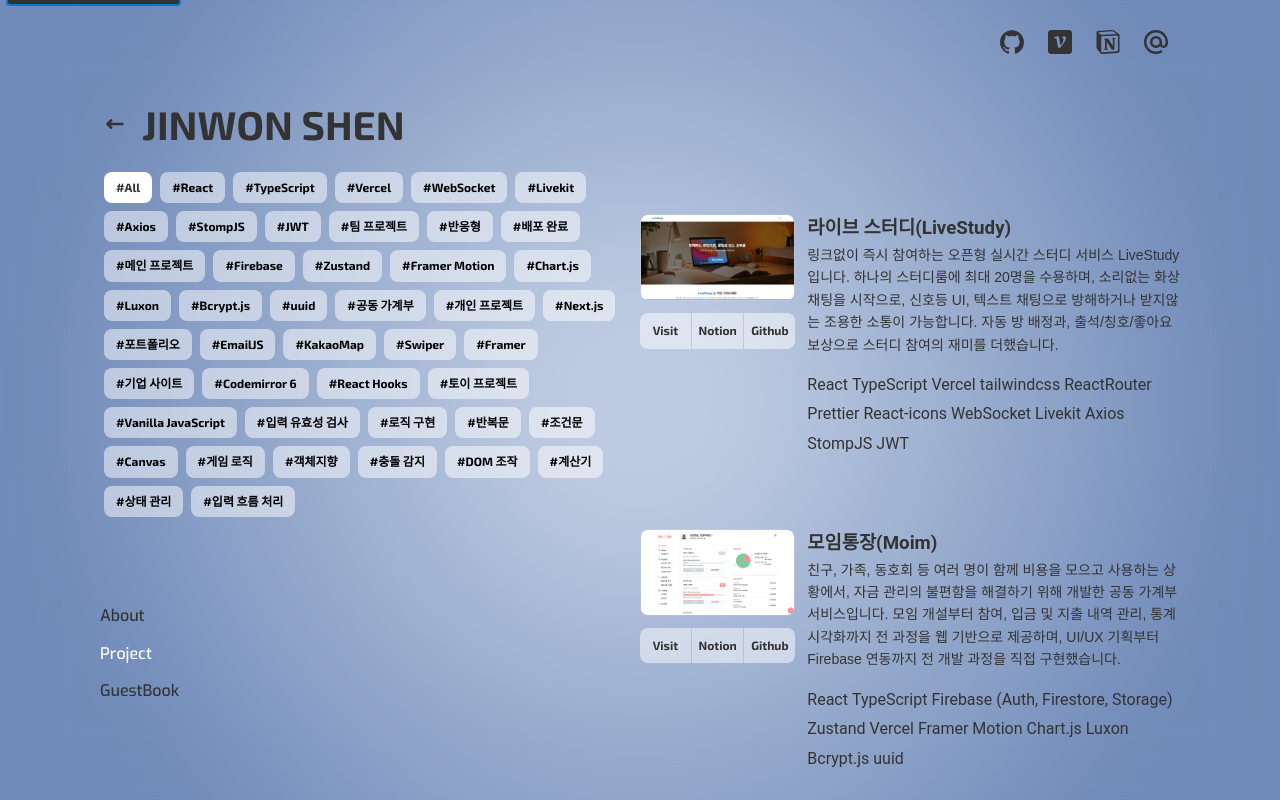
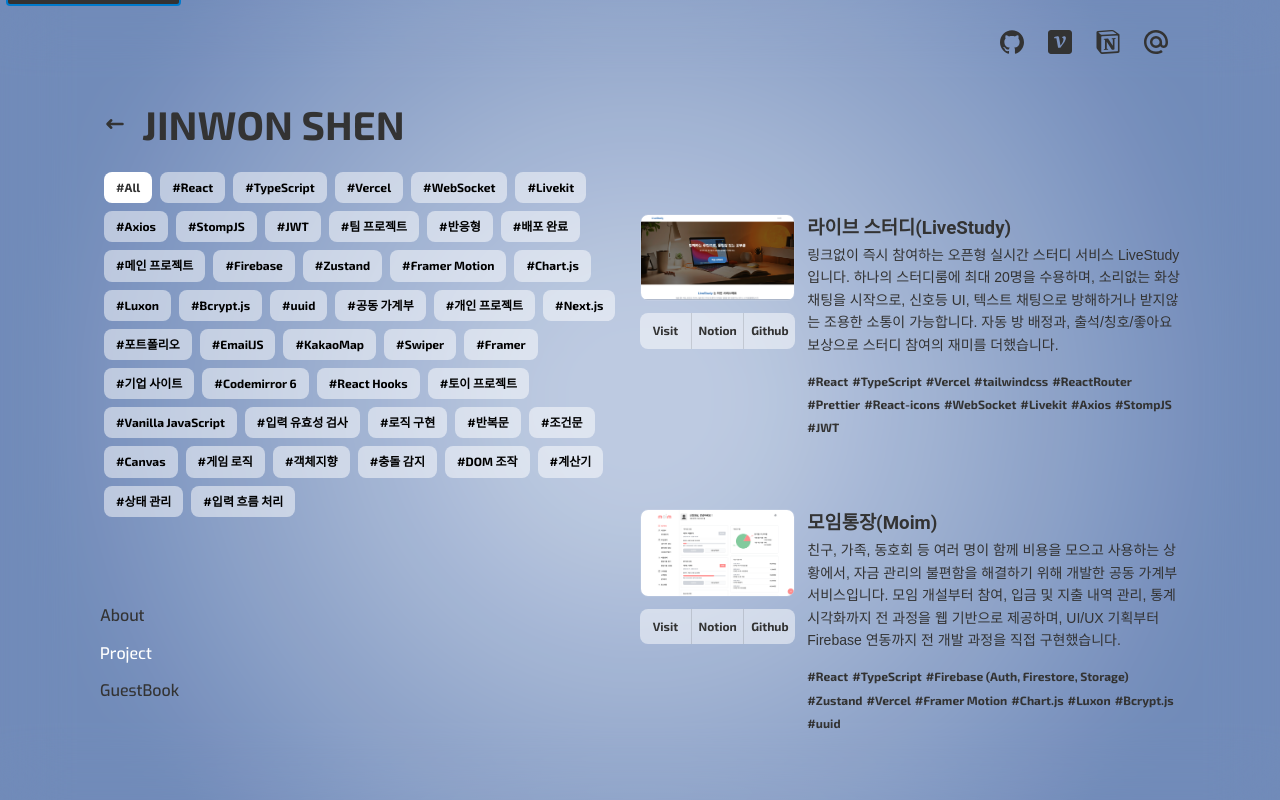
Before and after one commit to JinwonShen/2025_portfolio, a Next.js app: page /Project in a window 1280 px wide. Shown: the top 800 px of the page. Built offline with nearby package versions, Linux system fonts and the light colour scheme; a web font is replaced by a local one.

Commit message:
fix: skill style 누락 수정

```diff
--- a/src/components/common/ProjectCard.module.scss
+++ b/src/components/common/ProjectCard.module.scss
@@ -318,8 +318,11 @@
       display: flex;
       flex-wrap: wrap;
       gap: 4px;
+      list-style: none;
+      padding: 0;
+      margin: 0;
 
-      span {
+      li {
         border-radius: 8px;
         font-family: var.$font-title, var.$font-body;
         font-weight: 700;
```
